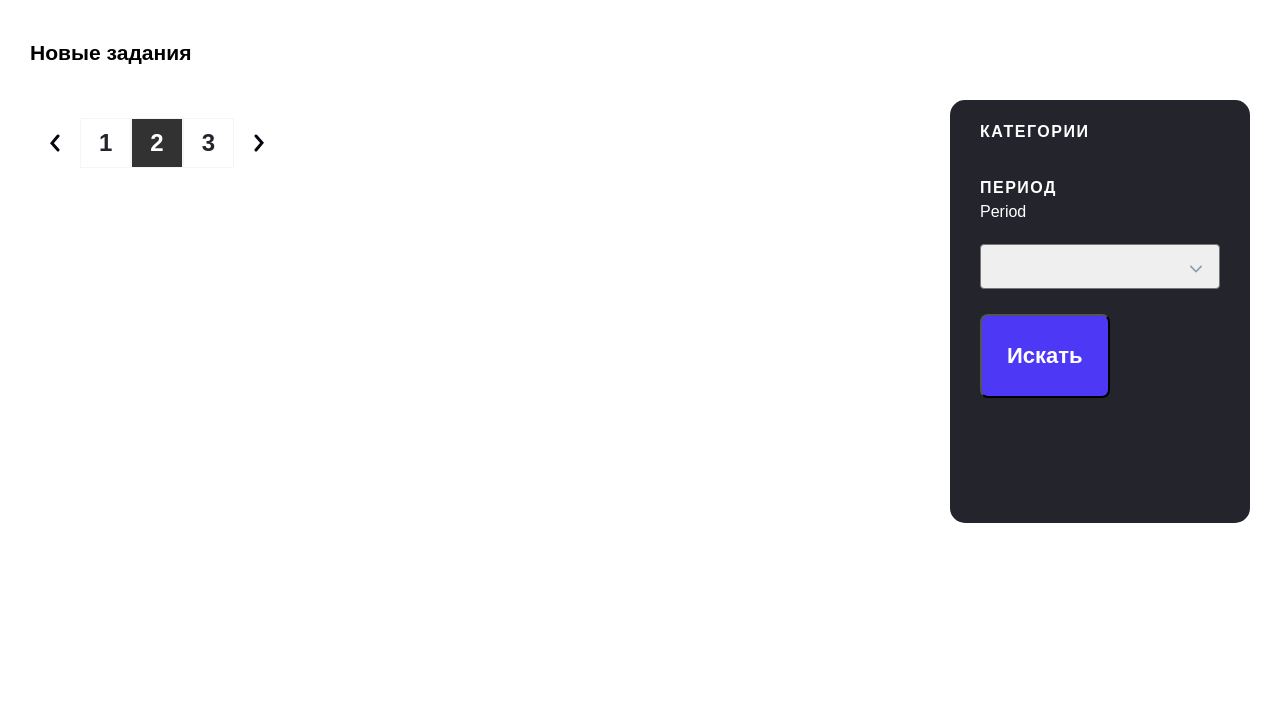
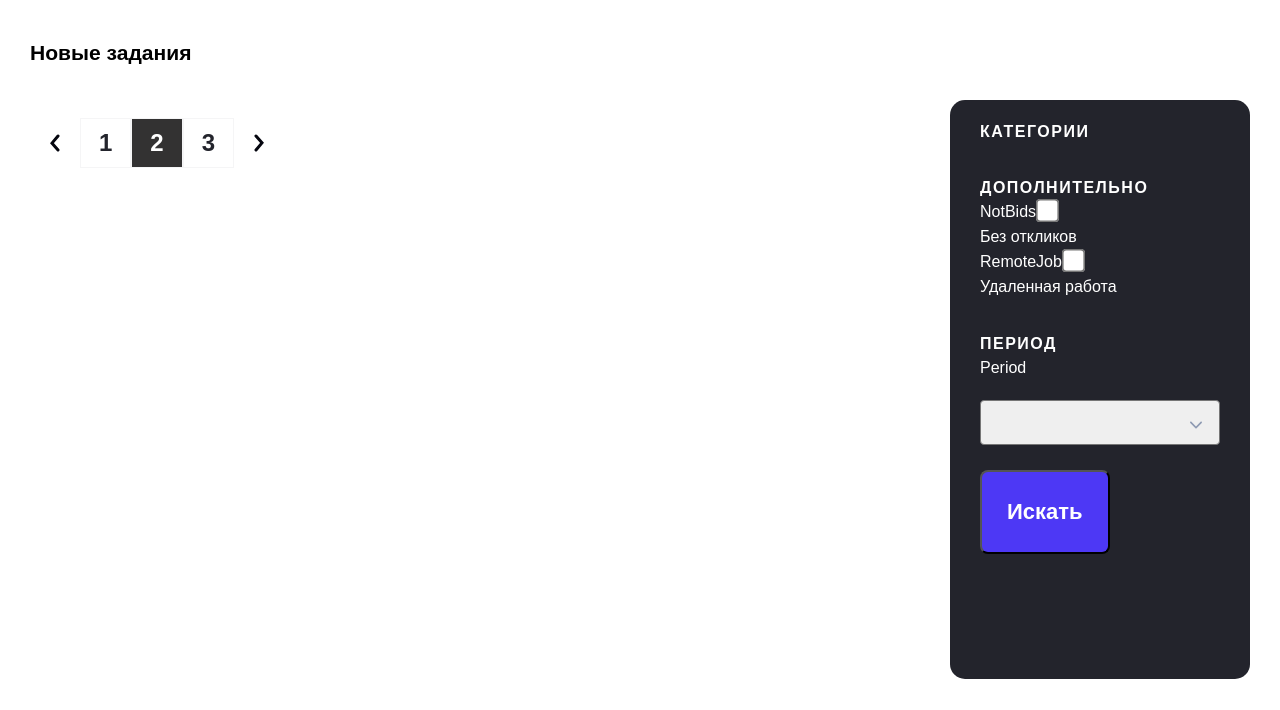
Before and after one commit to htmlacademy-yii/1829553-task-force-2, a Yii app: template views/tasks/index.php in a window 1280 px wide. Shown: the part 90-800 px from the top of the page. Run offline with PHP 8.4 and a stand-in for Yii, Linux system fonts and the light colour scheme; the template is opened without the code that fills it, so the values that code supplies are empty; form fields are guessed from the names that the template uses; some libraries are stand-ins or nearby versions; some web fonts are replaced.

Commit message:
added filters notBids and RemoveJob

```diff
--- a/views/tasks/index.php
+++ b/views/tasks/index.php
@@ -92,6 +92,33 @@ $this->title = 'Новые задания';
                     <?php endforeach; ?>
                 </div>
             </div>
+            <h4 class="head-card">Дополнительно</h4>
+            <div class="form-group">
+                <div class="extra">
+                    <?= $form->field($taskSearchForm, 'notBids', [
+                        'template' => '{input}',
+                    ])->checkbox([
+                        'label' => false,
+                        'value' => Html::encode('notBids'),
+                        'uncheck' => null,
+                        'checked' => $taskSearchForm->notBids,
+                        'id' => 'without-bid',
+                    ]) ?>
+                    <label class="control-label" for="without-bid">Без откликов</label>
+                </div>
+                <div class="extra">
+                    <?= $form->field($taskSearchForm, 'remoteJob', [
+                        'template' => '{input}',
+                    ])->checkbox([
+                        'label' => false,
+                        'value' => Html::encode('remoteJob'),
+                        'uncheck' => null,
+                        'checked' => $taskSearchForm->remoteJob,
+                        'id' => 'remote-job',
+                    ]) ?>
+                    <label class="control-label" for="remote-job">Удаленная работа</label>
+                </div>
+            </div>
             <h4 class="head-card">Период</h4>
             <div class="form-group">
                 <label for="period-value"></label>
```
Also changed, not shown: models/TaskSearchForm.php (+13 -0 lines).
